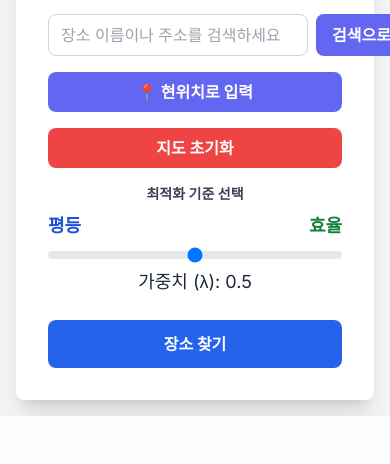
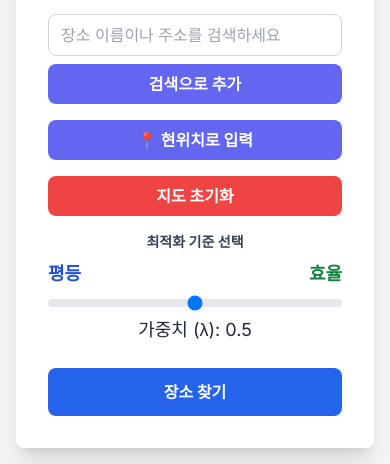
Before and after one commit to TAEBO-MASTER/YGProject, a Flask app: page / in a window 390 px wide; the page is wider, and only the part inside the window is pictured. Shown: the part 652-1116 px from the top of that part. Before the commit the page ends 1068 px from the top of that part, so only its background shows below. Run offline with Flask 3, Linux system fonts and the light colour scheme; some libraries are stand-ins or nearby versions.

Commit message:
prevent 'Add from search' button from overflowing on mobile

```diff
--- a/templates/index.html
+++ b/templates/index.html
@@ -106,16 +106,18 @@
             <!-- 지도 바로 아래: 장소 검색 -->
             <div class="mt-2">
             <label for="placeSearch" class="sr-only">장소 검색</label>
-            <div class="flex gap-2">
+            <!-- 여기 flex를 반응형으로: 모바일 세로, sm부터 가로 -->
+            <div class="flex flex-col sm:flex-row gap-2 w-full">
                 <input id="placeSearch" type="text" placeholder="장소 이름이나 주소를 검색하세요"
-                    class="flex-1 border border-gray-300 rounded-lg px-3 py-2 focus:outline-none focus:ring-2 focus:ring-indigo-400"
-                    inputmode="search" enterkeyhint="search" />
+                class="min-w-0 flex-1 border border-gray-300 rounded-lg px-3 py-2 focus:outline-none focus:ring-2 focus:ring-indigo-400"
+                inputmode="search" enterkeyhint="search" />
                 <button type="button" id="addFromSearchBtn"
-                        class="shrink-0 bg-indigo-500 hover:bg-indigo-600 text-white font-semibold px-4 py-2 rounded-lg">
+                class="w-full sm:w-auto shrink-0 bg-indigo-500 hover:bg-indigo-600 text-white font-semibold px-4 py-2 rounded-lg">
                 검색으로 추가
                 </button>
             </div>
             </div>
+
 
 
             <button type="button" id="useCurrentLocationBtn"
```
